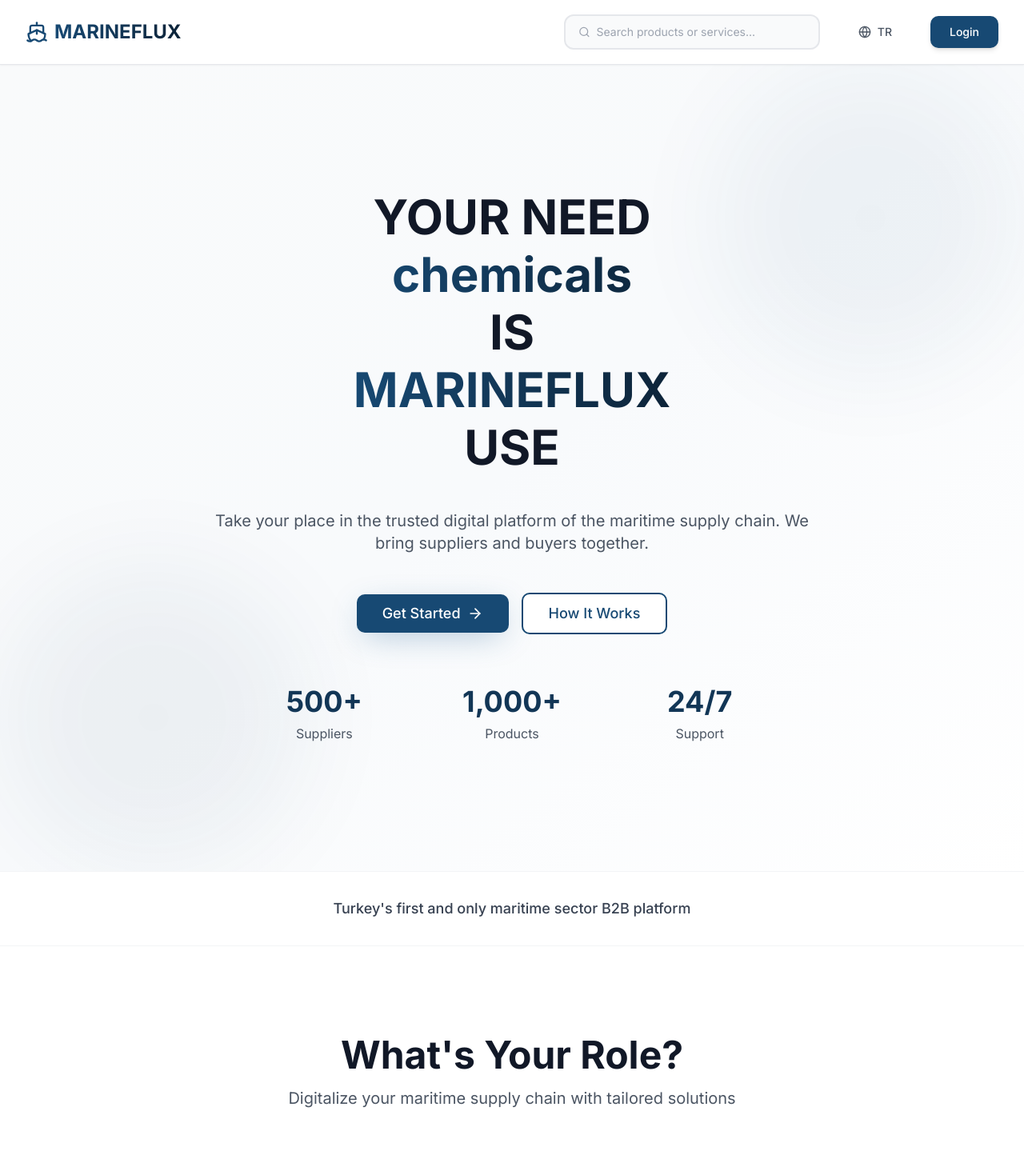
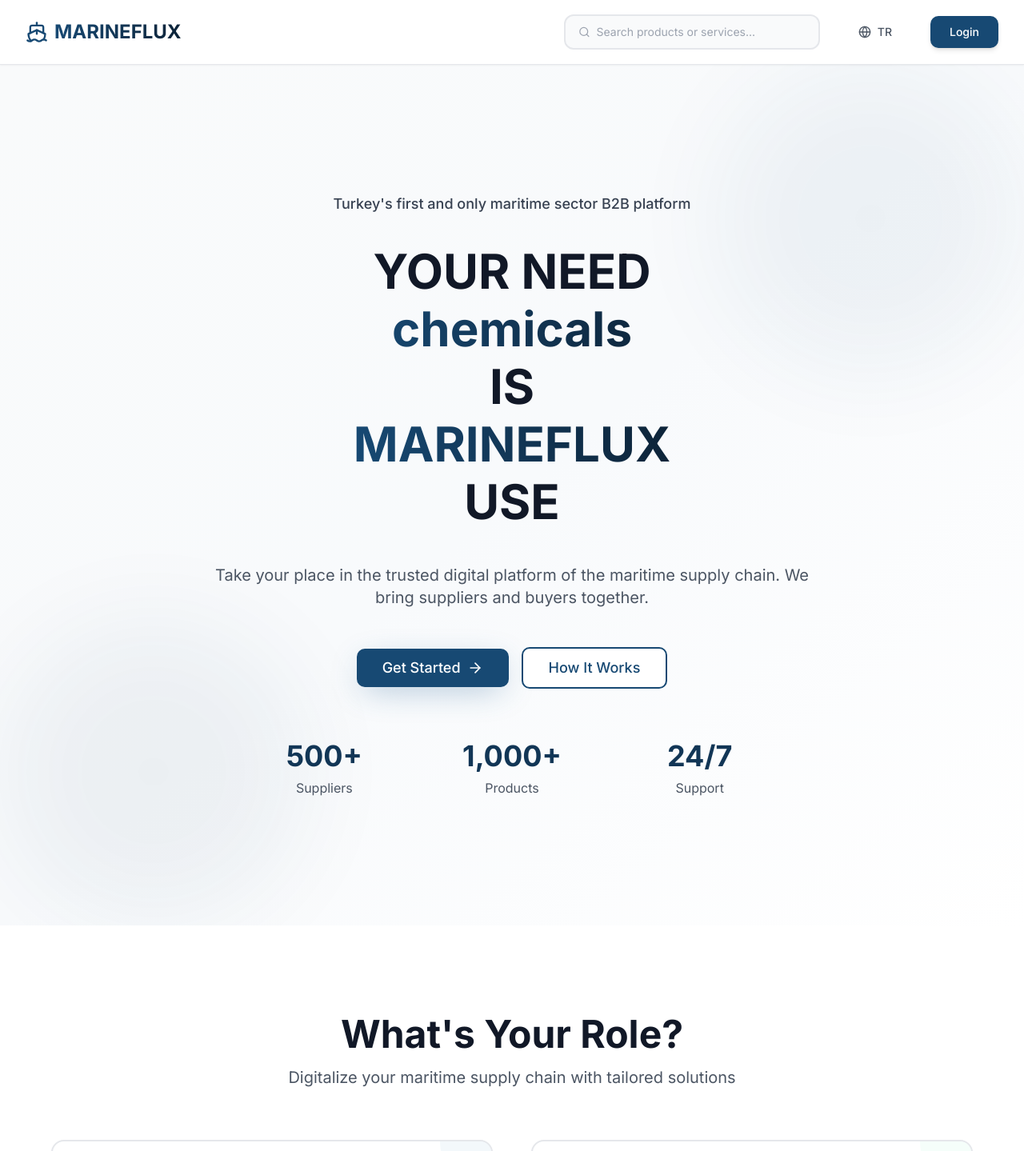
Before and after one commit to elrahir/marineflux, a Next.js app: page /en in a window 1280 px wide. Shown: the top 1439 px of the page at 80% size. Built offline with nearby package versions, Linux system fonts and the light colour scheme.

Commit message:
refactor: Move platform tagline to hero section - position above animated text

```diff
--- a/app/[locale]/page.tsx
+++ b/app/[locale]/page.tsx
@@ -34,19 +34,6 @@
       <main>
         {/* Hero Section */}
         <HeroSection locale={locale} />
-
-        {/* Platform Tagline Section */}
-        <section className="bg-white border-t border-b border-gray-100 py-6 md:py-8">
-          <div className="container mx-auto px-4 sm:px-6 lg:px-8">
-            <div className="text-center">
-              <p className="text-base md:text-lg text-gray-700 font-medium">
-                {locale === 'tr'
-                  ? "Türkiye'nin ilk ve tek denizcilik sektörü B2B platformu"
-                  : "Turkey's first and only maritime sector B2B platform"}
-              </p>
-            </div>
-          </div>
-        </section>
 
         {/* Portal Cards Section */}
         <PortalCardsSection locale={locale} />
@@ -164,6 +151,15 @@
 
       <div className="container mx-auto px-4 sm:px-6 lg:px-8 relative">
         <div className="max-w-6xl mx-auto text-center">
+          {/* Platform Tagline */}
+          <div className="mb-8 md:mb-10">
+            <p className="text-base md:text-lg text-gray-700 font-medium">
+              {locale === 'tr'
+                ? "Türkiye'nin ilk ve tek denizcilik sektörü B2B platformu"
+                : "Turkey's first and only maritime sector B2B platform"}
+            </p>
+          </div>
+
           {/* Multi-line Animated Text */}
           <div className="mb-8 md:mb-10 lg:mb-12 min-h-auto flex items-center justify-center">
             <div className="text-3xl sm:text-4xl md:text-5xl lg:text-6xl font-bold leading-tight space-y-2 md:space-y-3">
```
